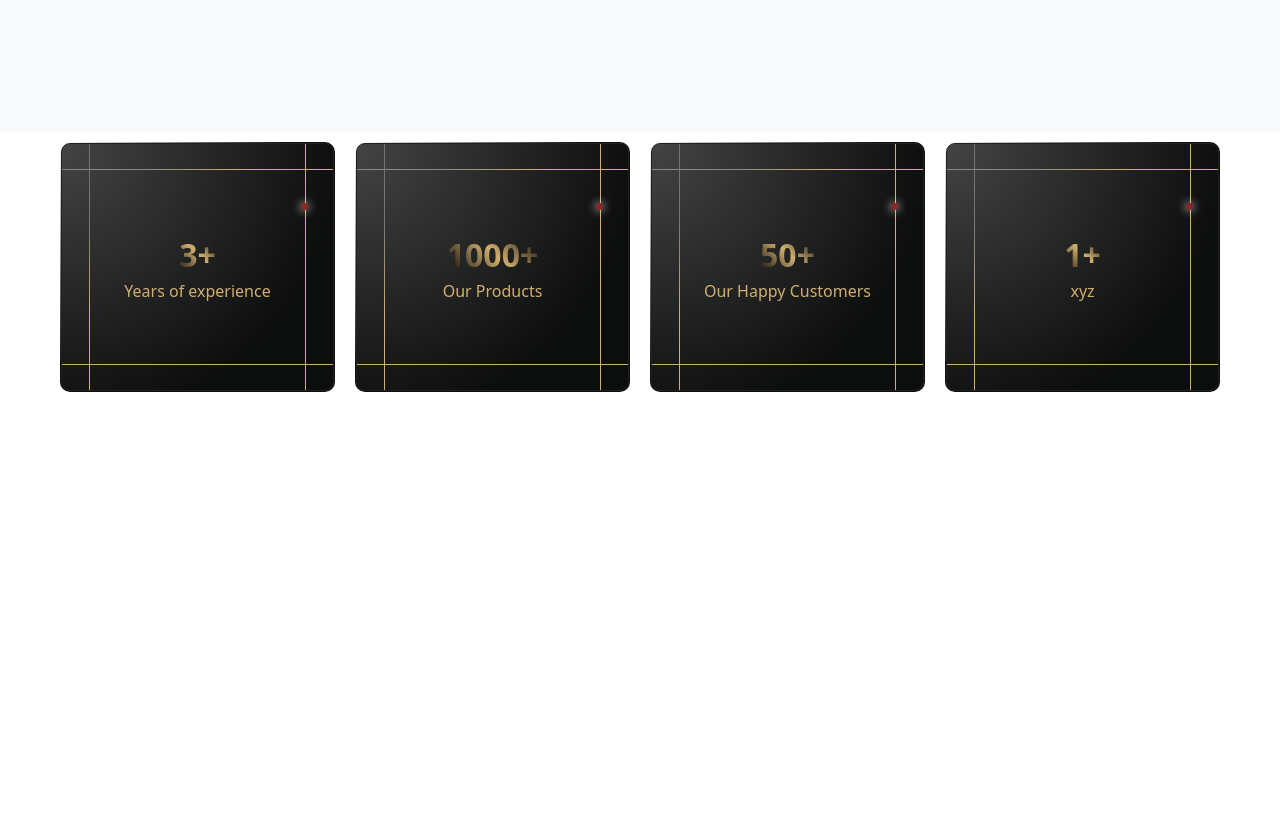
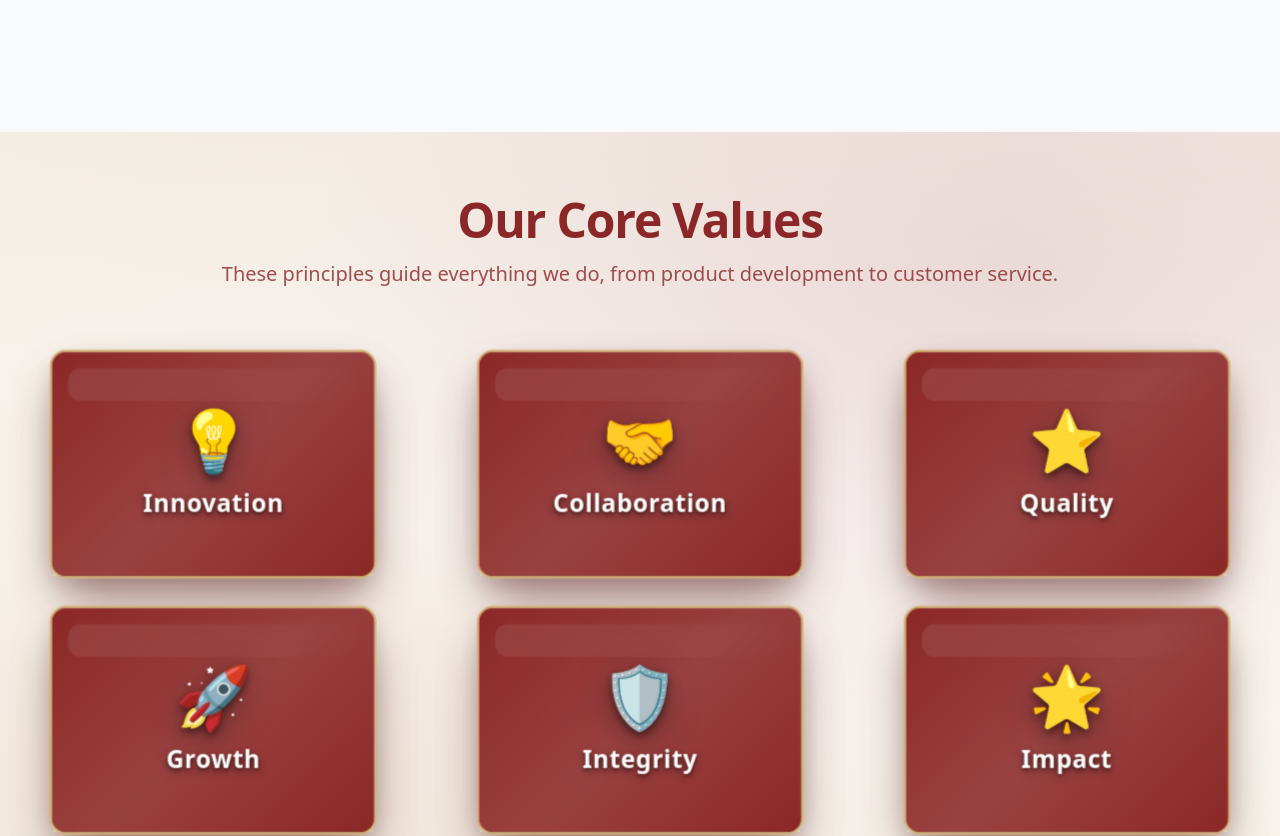
Before and after one commit to hardikmacbook/avinya, a React (Vite) app: page / in a window 1280 px wide. Shown: the part 1340-2176 px from the top of the page. Before the commit the page ends 1742 px from the top, so only its background shows below. Built offline with nearby package versions, Linux system fonts and the light colour scheme; no server answers.

Commit message:
add detailshop and corevalue sections

```diff
--- a/src/componets/Navbar.jsx
+++ b/src/componets/Navbar.jsx
@@ -46,10 +46,10 @@ const Navbar = () => {
   return (
     <>
       <div
-        className={`fixed top-0 w-full transition-all duration-300 ease-in-out z-[100] ${
+        className={`fixed top-0 w-full transition-all duration-300 ease-in-out z-[100] items-center ${
           isScrolled
-            ? "bg-white/15 backdrop-blur-md shadow-lg border-b border-white/20"
-            : "bg-white shadow-xl"
+            ? "bg-white/15 backdrop-blur-md shadow-lg border-b border-white/30 items-center"
+            : "bg-white shadow-xl items-center"
         }`}
       >
         <div className="mx-auto max-w-[1200px] w-full px-4 sm:px-6 lg:px-8 relative z-[101]">
--- /dev/null
+++ b/src/componets/OurCoreValue.jsx
@@ -0,0 +1,234 @@
+import React from 'react';
+
+const FlipCards = () => {
+  const cardData = [
+    {
+      id: 1,
+      frontTitle: 'Innovation',
+      frontIcon: '💡',
+      backTitle: 'Drive Innovation',
+      backContent: 'We constantly push boundaries and embrace creative thinking to develop cutting-edge solutions that shape the future.',
+      bgColor: '#8b2727'
+    },
+    {
+      id: 2,
+      frontTitle: 'Collaboration',
+      frontIcon: '🤝',
+      backTitle: 'Team Excellence',
+      backContent: 'Teamwork and communication fuel our progress, creating synergy that drives extraordinary results across all projects.',
+      bgColor: '#8b2727'
+    },
+    {
+      id: 3,
+      frontTitle: 'Quality',
+      frontIcon: '⭐',
+      backTitle: 'Premium Standards',
+      backContent: 'We maintain the highest standards in everything we deliver, ensuring excellence and reliability in every detail.',
+      bgColor: '#8b2727'
+    },
+    {
+      id: 4,
+      frontTitle: 'Growth',
+      frontIcon: '🚀',
+      backTitle: 'Continuous Learning',
+      backContent: 'We foster an environment of continuous improvement and learning, adapting to new challenges and opportunities.',
+      bgColor: '#8b2727'
+    },
+    {
+      id: 5,
+      frontTitle: 'Integrity',
+      frontIcon: '🛡️',
+      backTitle: 'Trust & Ethics',
+      backContent: 'We uphold the highest standards of honesty and accountability in every interaction and decision we make.',
+      bgColor: '#8b2727'
+    },
+    {
+      id: 6,
+      frontTitle: 'Impact',
+      frontIcon: '🌟',
+      backTitle: 'Making a Difference',
+      backContent: 'Every project we undertake is designed to create meaningful impact and positive change in our community.',
+      bgColor: '#8b2727'
+    }
+  ];
+
+  return (
+    <div className="min-h-screen py-16 px-4" style={{
+      background: `
+        linear-gradient(135deg, rgba(210, 175, 111, 0.1) 0%, rgba(139, 39, 39, 0.05) 50%, rgba(210, 175, 111, 0.08) 100%),
+        radial-gradient(ellipse at 20% 80%, rgba(210, 175, 111, 0.15) 0%, transparent 50%),
+        radial-gradient(ellipse at 80% 20%, rgba(139, 39, 39, 0.1) 0%, transparent 50%),
+        linear-gradient(180deg, #f8f4f0 0%, #ffffff 50%, #f9f6f2 100%)
+      `
+    }}>
+      <div className="max-w-7xl mx-auto">
+        <div className="text-center mb-16">
+          <h1 className="text-5xl font-bold mb-4 tracking-tight" style={{ color: '#8b2727' }}>
+            Our Core Values
+          </h1>
+          <p className="text-xl" style={{ color: '#8b2727', opacity: 0.8 }}>
+            These principles guide everything we do, from product development to customer service.
+          </p>
+        </div>
+
+        <div className="grid grid-cols-1 md:grid-cols-2 lg:grid-cols-3 gap-8 justify-items-center">
+          {cardData.map((card) => (
+            <div
+              key={card.id}
+              className="group perspective-1000 w-80 h-56 transform transition-all duration-300 hover:scale-105 hover:-translate-y-2"
+              style={{ perspective: '1000px' }}
+            >
+              <div className="relative w-full h-full transition-transform duration-700 ease-in-out transform-style-preserve-3d group-hover:rotate-y-180 shadow-2xl hover:shadow-3xl">
+                {/* Front Side */}
+                <div
+                  className="absolute inset-0 w-full h-full rounded-2xl flex flex-col items-center justify-center text-white p-8 backface-hidden border-2"
+                  style={{
+                    backfaceVisibility: 'hidden',
+                    background: `linear-gradient(135deg, ${card.bgColor} 0%, ${card.bgColor}dd 50%, ${card.bgColor} 100%)`,
+                    boxShadow: `
+                      0 25px 50px -12px rgba(139, 39, 39, 0.4),
+                      0 10px 25px -5px rgba(0, 0, 0, 0.2),
+                      inset 0 1px 0 rgba(255, 255, 255, 0.2),
+                      inset 0 -1px 0 rgba(0, 0, 0, 0.1)
+                    `,
+                    borderColor: card.bgColor === '#8b2727' ? '#d2af6f' : '#8b2727',
+                    borderOpacity: 0.3,
+                    transform: 'translateZ(20px)'
+                  }}
+                >
+                  <div className="relative">
+                    <div
+                      className="text-6xl mb-4 transition-all duration-300 group-hover:scale-110 group-hover:rotate-12"
+                      style={{
+                        filter: 'drop-shadow(0 8px 16px rgba(0,0,0,0.3))',
+                        textShadow: '0 4px 8px rgba(0,0,0,0.5)'
+                      }}
+                    >
+                      {card.frontIcon}
+                    </div>
+                  </div>
+                  <h3 className="text-2xl font-bold text-center tracking-wide relative z-10"
+                      style={{
+                        textShadow: '0 2px 4px rgba(0,0,0,0.5), 0 4px 8px rgba(0,0,0,0.3)'
+                      }}>
+                    {card.frontTitle}
+                  </h3>
+
+                  {/* 3D highlight effect */}
+                  <div
+                    className="absolute top-4 left-4 right-4 h-8 rounded-xl opacity-30"
+                    style={{
+                      background: 'linear-gradient(135deg, rgba(255,255,255,0.3) 0%, transparent 100%)'
+                    }}
+                  ></div>
+                </div>
+
+                {/* Back Side */}
+                <div
+                  className="absolute inset-0 w-full h-full rounded-2xl bg-white flex flex-col items-center justify-center p-8 backface-hidden rotate-y-180 border-2"
+                  style={{
+                    backfaceVisibility: 'hidden',
+                    transform: 'rotateY(180deg) translateZ(20px)',
+                    background: 'linear-gradient(135deg, #ffffff 0%, #fefefe 50%, #f8f8f8 100%)',
+                    boxShadow: `
+                      0 25px 50px -12px rgba(139, 39, 39, 0.3),
+                      0 10px 25px -5px rgba(0, 0, 0, 0.15),
+                      inset 0 1px 0 rgba(255, 255, 255, 1),
+                      inset 0 -1px 0 rgba(0, 0, 0, 0.05)
+                    `,
+                    borderColor: '#d2af6f',
+                    borderOpacity: 0.2
+                  }}
+                >
+                  <div className="relative z-10 text-center">
+                    <h3 className="text-2xl font-bold mb-4 text-center relative"
+                        style={{
+                          color: '#8b2727',
+                          textShadow: '0 2px 4px rgba(139, 39, 39, 0.1)'
+                        }}>
+                      {card.backTitle}
+
+                      {/* Underline effect */}
+                      <div
+                        className="absolute -bottom-2 left-1/2 transform -translate-x-1/2 w-16 h-0.5 rounded-full"
+                        style={{
+                          background: `linear-gradient(to right, #d2af6f, #8b2727)`,
+                          boxShadow: '0 2px 4px rgba(210, 175, 111, 0.3)'
+                        }}
+                      ></div>
+                    </h3>
+
+                    <p className="text-center leading-relaxed mb-4"
+                       style={{ color: '#555' }}>
+                      {card.backContent}
+                    </p>
+                  </div>
+
+                  {/* 3D highlight effect */}
+                  <div
+                    className="absolute top-4 left-4 right-4 h-6 rounded-xl opacity-20"
+                    style={{
+                      background: 'linear-gradient(135deg, rgba(210, 175, 111, 0.2) 0%, transparent 100%)'
+                    }}
+                  ></div>
+
+                  {/* Bottom decorative element */}
+                  <div
+                    className="absolute bottom-4 w-20 h-1 rounded-full"
+                    style={{
+                      background: `linear-gradient(to right, #d2af6f, #8b2727)`,
+                      boxShadow: '0 2px 8px rgba(210, 175, 111, 0.4), 0 4px 16px rgba(139, 39, 39, 0.2)'
+                    }}
+                  ></div>
+                </div>
+              </div>
+            </div>
+          ))}
+        </div>
+      </div>
+
+      <style jsx>{`
+        .perspective-1000 {
+          perspective: 1000px;
+        }
+
+        .transform-style-preserve-3d {
+          transform-style: preserve-3d;
+        }
+
+        .rotate-y-180 {
+          transform: rotateY(180deg);
+        }
+
+        .backface-hidden {
+          backface-visibility: hidden;
+          -webkit-backface-visibility: hidden;
+          -moz-backface-visibility: hidden;
+        }
+
+        .group:hover .group-hover\\:rotate-y-180 {
+          transform: rotateY(180deg);
+        }
+
+        .shadow-3xl {
+          box-shadow: 0 35px 60px -12px rgba(0, 0, 0, 0.4);
+        }
+
+        @keyframes float {
+          0%, 100% { transform: translateY(0px); }
+          50% { transform: translateY(-5px); }
+        }
+
+        .group:nth-child(odd) {
+          animation: float 6s ease-in-out infinite;
+        }
+
+        .group:nth-child(even) {
+          animation: float 6s ease-in-out infinite reverse;
+        }
+      `}</style>
+    </div>
+  );
+};
+
+export default FlipCards;
--- a/src/pages/Home.jsx
+++ b/src/pages/Home.jsx
@@ -2,6 +2,7 @@ import React from 'react'
 import Carousel from '../componets/Carousel'
 import ProductCard from '../context/ProductCard'
 import DetailsAboutShop from '../componets/DetailsAboutShop'
+import OurCoreValue from '../componets/OurCoreValue'
 
 const Home = () => {
   return (
@@ -9,6 +10,7 @@ const Home = () => {
    <div className='w-full h-screen'>
    <Carousel/>
    <ProductCard/>
+   <OurCoreValue/>
    <DetailsAboutShop/>
    </div>
    </>
```
